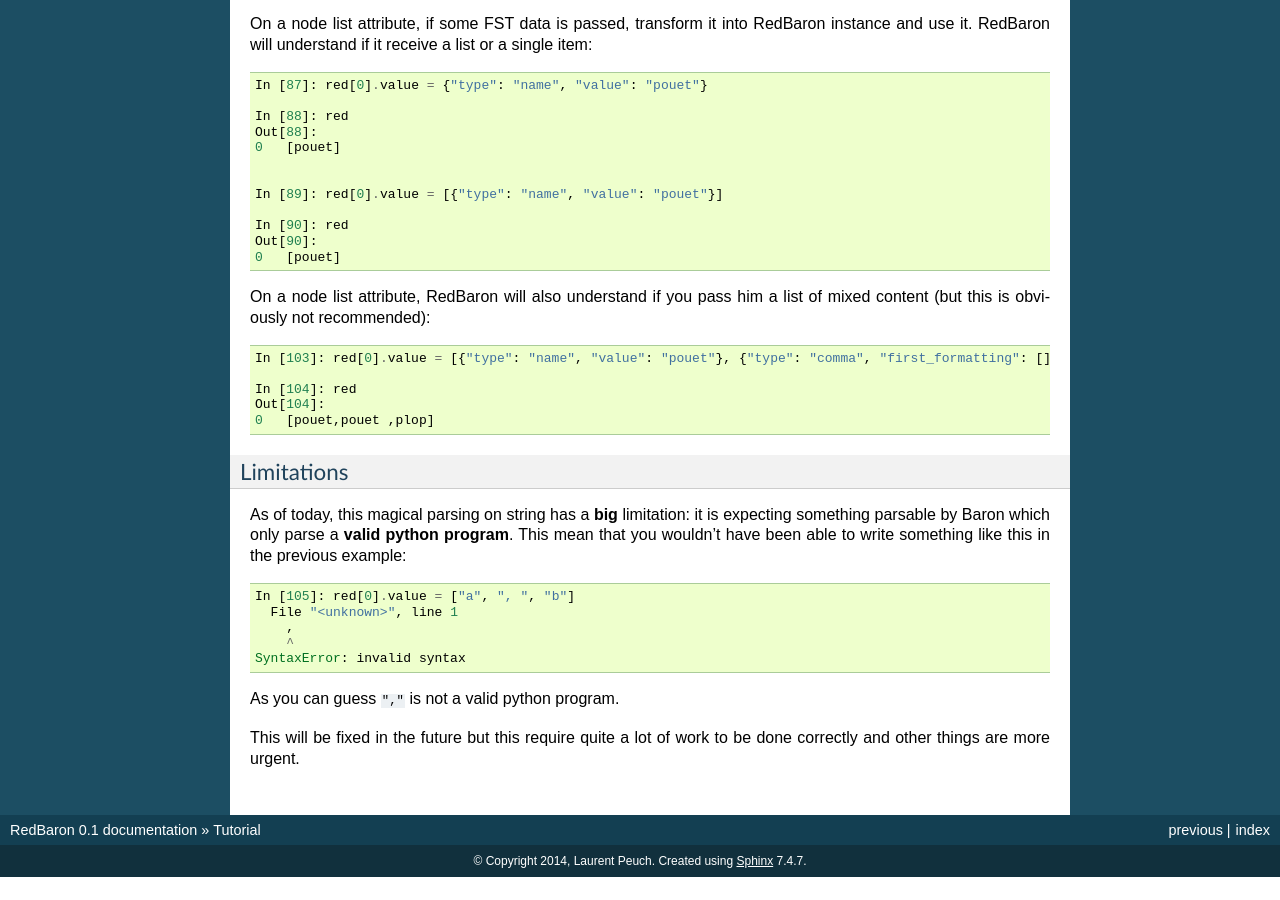
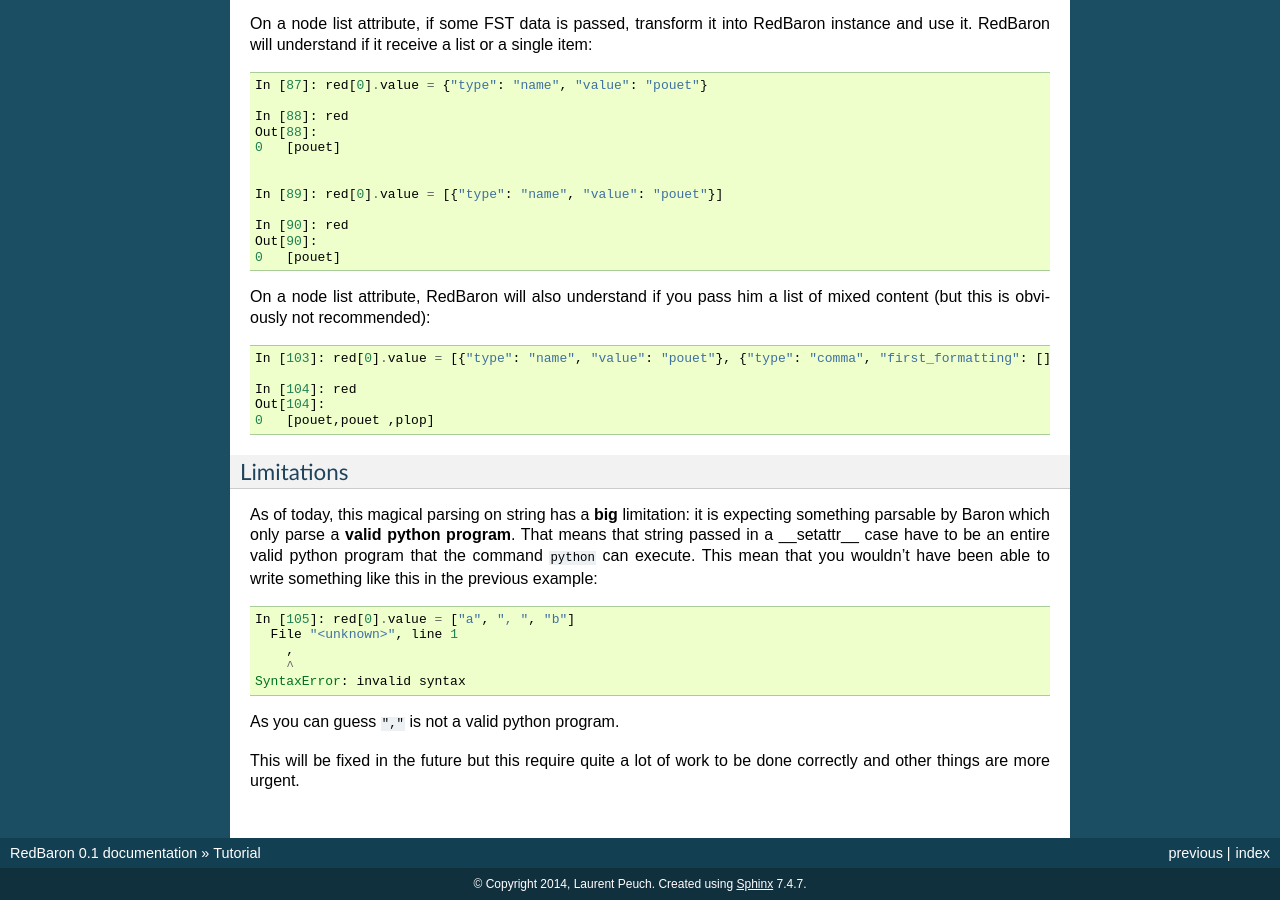
Before and after one commit to PyCQA/redbaron, a Sphinx documentation site: the page built from docs/quickstart.rst, in a window 1280 px wide and 900 px high, scrolled down 7598 px. Built offline with Sphinx 7.4.7, drawn with Linux system fonts in a browser that asks for light colours; before the commit the page ends 8475 px from its top, so only the background shows below that.

Commit message:
[doc] precision

```diff
--- a/docs/quickstart.rst
+++ b/docs/quickstart.rst
@@ -529,8 +529,10 @@ Limitations
 
 As of today, this magical parsing on string has a **big** limitation: it is
 expecting something parsable by Baron which only parse a **valid python
-program**. This mean that you wouldn't have been able to write something like
-this in the previous example:
+program**. That means that string passed in a __setattr__ case have to be an
+entire valid python program that the command :file:`python` can execute. This
+mean that you wouldn't have been able to write something like this in the
+previous example:
 
 .. code-block:: python
 
```
